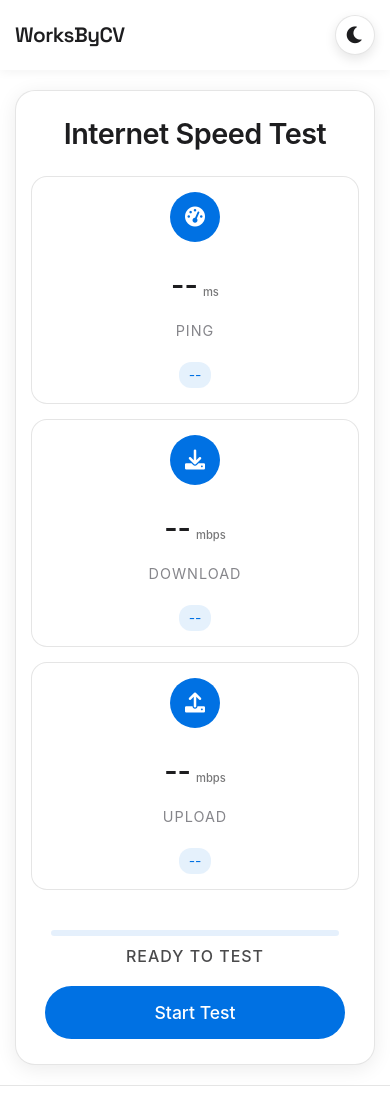
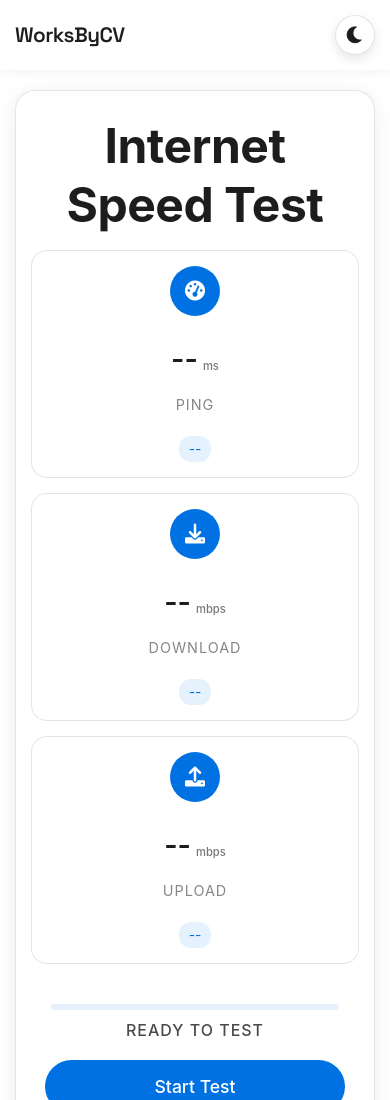
Before and after one commit to VedhanshReddy/speedcheckcv, a plain HTML site: page index.html in a window 390 px wide. Shown: the top 1100 px of the page. Drawn offline with Linux system fonts and the light colour scheme; a web font is replaced by a local one.

Commit message:
Update styles.css

```diff
--- a/styles.css
+++ b/styles.css
@@ -460,8 +460,9 @@ h1 {
     }
 
     h1 {
-        font-size: 1.8rem;
-        margin-bottom: 25px;
+    font-size: 3rem;
+    font-weight: 700;
+    margin-bottom: 1rem;
     }
 
     .site-header {
```
